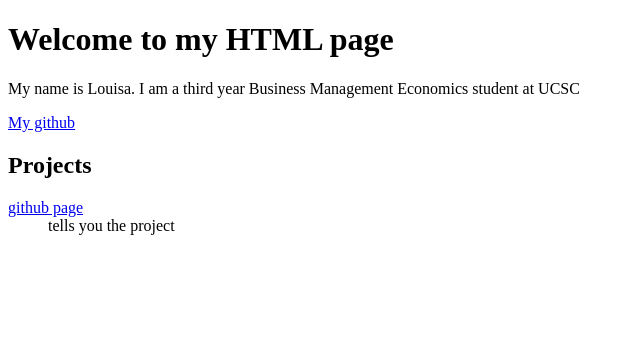
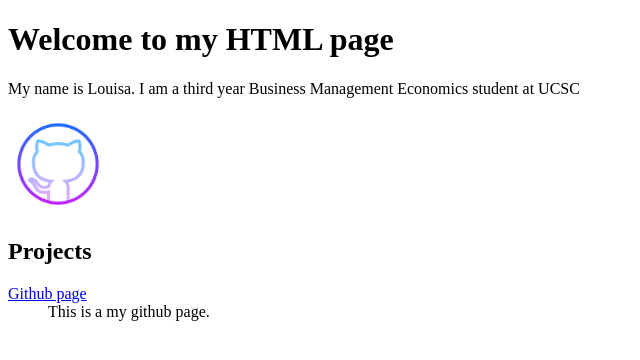
Before and after one commit to louisa6tw/website, a plain HTML site: page index.html in a window 1280 px wide. Shown: the whole page, without its empty margins (0-640 px from the left). Drawn offline with Linux system fonts and the light colour scheme.

Commit message:
github image

```diff
--- a/index.html
+++ b/index.html
@@ -7,11 +7,11 @@
 <body>
       <h1>Welcome to my HTML page</h1>
       <p>My name is Louisa. I am a third year Business Management Economics student at UCSC</p>
-      <a href="https://github.com/louisa6tw">My github</a>
+      <a href="https://github.com/louisa6tw"> <img src="github.png" alt="https://github.com/louisa6tw" width="100" height="100"> </a>
       <h2>Projects</h2>
       <dl>
-            <dt> <a href="https://github.com/louisa6tw">github page</a> </dt>
-            <dd>tells you the project</dd>
+            <dt> <a href="https://github.com/louisa6tw">Github page</a> </dt>
+            <dd>This is a my github page.</dd>
 
       </dl>
 </body>
```
Also changed, not shown: github.png (added).
